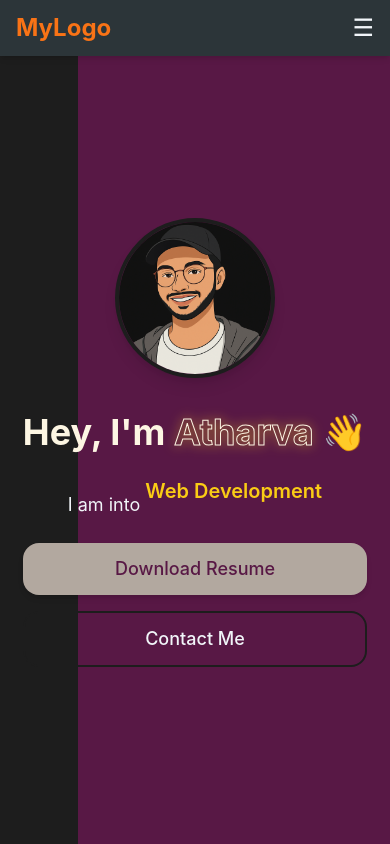
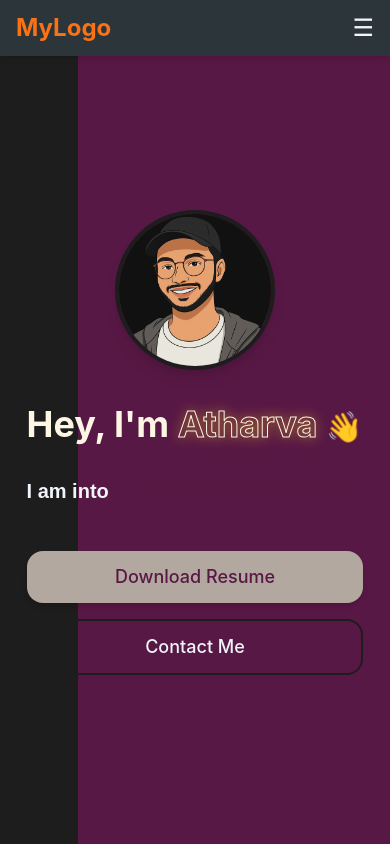
Before and after one commit to atharvag2002/portfolio, a React (Create React App) app: page / in a window 390 px wide. Shown: the top 844 px of the page. Built offline with nearby package versions, Linux system fonts and the light colour scheme.

Commit message:
fliker responsive without icons

```diff
--- a/src/components/Hero.jsx
+++ b/src/components/Hero.jsx
@@ -5,7 +5,6 @@ import '../index.css'; // scroll animation styles
 const Hero = () => {
   return (
     <section className="relative bg-background text-textLight min-h-screen flex flex-col md:flex-row items-center justify-center px-4 sm:px-8 overflow-hidden">
-
       {/* Vertical color plane */}
       <div className="absolute top-0 left-0 h-full w-1/5 bg-primary sm:w-1/5 md:w-1/5 lg:w-1/5"></div>
 
@@ -20,34 +19,31 @@ const Hero = () => {
 
       {/* Text Content */}
       <div className="z-10 mt-8 md:mt-0 md:ml-[35%] text-center md:text-left max-w-xl">
-      <h1 className="text-4xl sm:text-5xl md:text-6xl lg:text-7xl font-bold mb-4 text-offftext leading-tight whitespace-nowrap">
-           Hey, I'm{" "}
-           <span
-  className="text-transparent bulb-flicker"
-  style={{ WebkitTextStroke: '1px #fdf6e3' }}
->
-  Atharva
-</span>
+        <h1 className="text-4xl sm:text-5xl md:text-6xl lg:text-7xl font-bold mb-4 text-offftext leading-tight whitespace-nowrap">
+          Hey, I'm{" "}
+          <span className="text-transparent bulb-flicker" style={{ WebkitTextStroke: '1px #fdf6e3' }}>
+            Atharva
+          </span>{" "} <span className="waving-hand  md:text-5xl text-3xl">👋</span>
 
+        </h1>
 
+        {/* "I am into..." part and scrolling skills */}
+        {/* Scroll Text in one line */}
+<div className="text-xl sm:text-xl md:text-2xl text-textLight mt-6 mb-10 flex items-center gap-9 flex-wrap  font-bold font-rajdhani">
+  <span>I am  into</span>
 
+  <div className="relative h-10 sm:h-12 overflow-hidden w-52 sm:w-60 md:w-72">
+    {/* 🔽 Gradient Mask */}
+    <div className="absolute inset-0 bg-gradient-to-b from-background via-transparent to-background z-10 pointer-events-none"></div>
 
-
-          {" "}
-  👋
-            </h1>
-
-        {/* Scroll Text */}
-        <div className="text-lg sm:text-xl md:text-2xl mb-6 text-textLight">
-          I am into{" "}
-          <span className="inline-block h-10 sm:h-12 relative overflow-hidden">
-            <ul className="animate-scrollText leading-10 sm:leading-[3rem] text-accent font-semibold text-xl sm:text-2xl font-poppins">
-              {["Web Development", "UI/UX Design", "Data Analytics", "App Development"].map((item, i) => (
-                <li key={i} className="h-10 text-center">{item}</li>
-              ))}
-            </ul>
-          </span>
-        </div>
+    {/* 🔁 Scrolling Skills */}
+    <ul className="animate-scrollText h-full flex flex-col items-center text-accent font-semibold text-xl sm:text-2xl font-poppins">
+      {["Front End Development", "Back End Development", "Data Analytics"].map((item, i) => (
+        <li key={i} className="h-10 sm:h-12 flex items-center justify-center">{item}</li>
+      ))}
+    </ul>
+  </div>
+</div>
 
         {/* Buttons */}
         <div className="flex flex-col sm:flex-row gap-4 sm:gap-6 justify-center md:justify-start">
--- a/src/index.css
+++ b/src/index.css
@@ -1,7 +1,6 @@
 @tailwind base;
 @tailwind components;
 @tailwind utilities;
-
 
 body {
   margin: 0;
@@ -31,3 +30,34 @@ code {
 .bulb-flicker {
   animation: flicker 2s infinite;
 }
+
+@keyframes scrollText {
+  0% { transform: translateY(0); }
+  20% { transform: translateY(-100%); }
+  40% { transform: translateY(-200%); }
+  60% { transform: translateY(-300%); }
+  80% { transform: translateY(-200%); }
+  100% { transform: translateY(0); }
+}
+
+.animate-scrollText {
+  animation: scrollText 10s ease-in-out infinite;
+}
+
+
+@keyframes wave {
+  0% { transform: rotate(0deg); }
+  10% { transform: rotate(14deg); }
+  20% { transform: rotate(-8deg); }
+  30% { transform: rotate(14deg); }
+  40% { transform: rotate(-4deg); }
+  50% { transform: rotate(10deg); }
+  60% { transform: rotate(0deg); }
+  100% { transform: rotate(0deg); }
+}
+
+.waving-hand {
+  display: inline-block;
+  transform-origin: 70% 70%;
+  animation: wave 2s infinite;
+}
--- a/tailwind.config.js
+++ b/tailwind.config.js
@@ -2,23 +2,23 @@
 module.exports = {
   content: [
     "./index.html",
-    "./src/**/*.{js,jsx}",
+    "./src/**/*.{js,jsx,ts,tsx}", // Add tsx if using TypeScript
   ],
   theme: {
     extend: {
-
-
       colors: {
-        primary: "#1D1D1D ",        // grey
-        background: "#581845 ",     // purple
+        primary: "#1D1D1D",        // grey
+        background: "#581845",     // purple
         textLight: "#f1f5f9",      // light grey
-        accent: "#facc15",  // yellow
-        offwhite: "#f1f3f5" ,
-        offftext : "#fdf6e3",
-        navyellow:"#2C3539",
-        offyellow : "#b2a89f"  //grey shade of button
-
-
+        accent: "#facc15",         // yellow
+        offwhite: "#f1f3f5",
+        offftext: "#fdf6e3",       // light off-white
+        navyellow: "#2C3539",      // navy grey
+        offyellow: "#b2a89f",      // grey shade of button
+      },
+      fontFamily: {
+        orbitron: ['Orbitron', 'sans-serif'],
+        rajdhani: ['Rajdhani', 'sans-serif'],
       },
     },
   },
```
